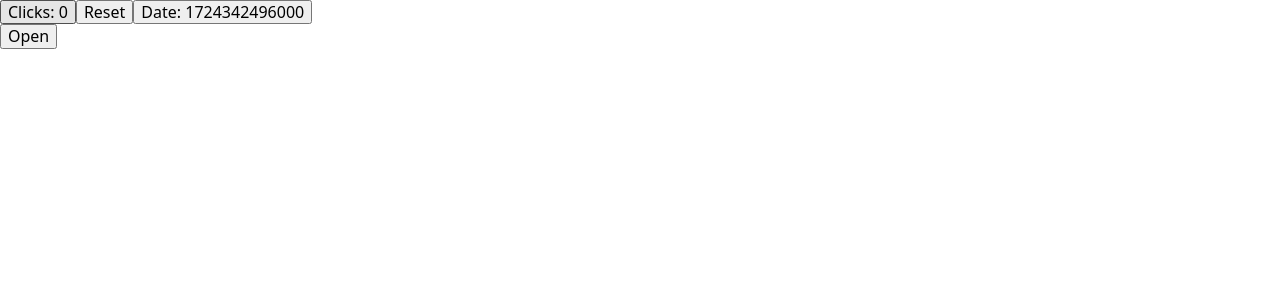
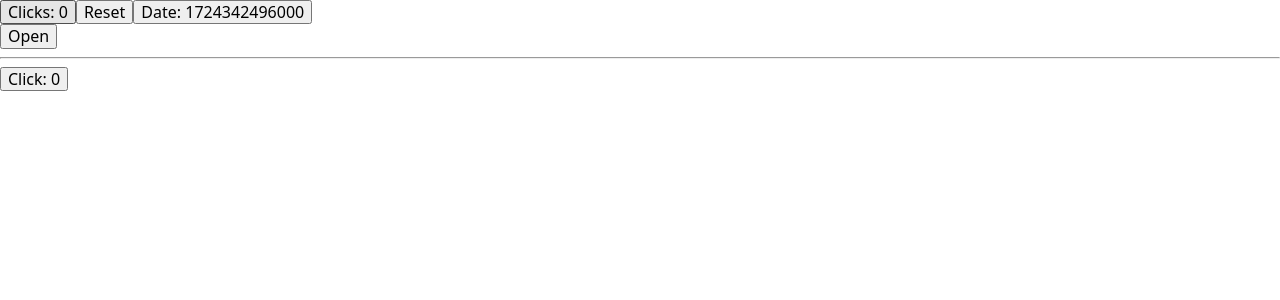
Before and after one commit to vpronyuk/react_training, a React (Vite) app: page / in a window 1280 px wide. Shown: the top 300 px of the page. Built offline with nearby package versions, Linux system fonts and the light colour scheme.

Commit message:
add Leoni local changes

```diff
--- a/src/components/App/App.jsx
+++ b/src/components/App/App.jsx
@@ -2,6 +2,7 @@ import css from "./App.module.css";
 import ClickTracker from "../ClickTracker/ClickTracker";
 import Timer from "../Timer/Timer";
 import { useState } from "react";
+import LocalStorageClicker from "../LocalStorageClicker/LocalStorageClicker";
 
 export default function App() {
   const [isOpen, setIsOpen] = useState(false);
@@ -12,6 +13,8 @@ export default function App() {
         {isOpen ? "Close" : "Open"}
       </button>
       {isOpen && <Timer />}
+      <hr />
+      <LocalStorageClicker />
     </div>
   );
 }
--- /dev/null
+++ b/src/components/LocalStorageClicker/LocalStorageClicker.jsx
@@ -0,0 +1,15 @@
+import { useEffect, useState } from "react";
+
+export default function LocalStorageClicker() {
+  const [clicks, setClicks] = useState(0);
+
+  useEffect(() => {
+    localStorage.setItem("my_clicks", JSON.stringify(clicks));
+  }, [clicks]);
+
+  return (
+    <div>
+      <button onClick={() => setClicks(clicks + 1)}>Click: {clicks}</button>
+    </div>
+  );
+}
```
